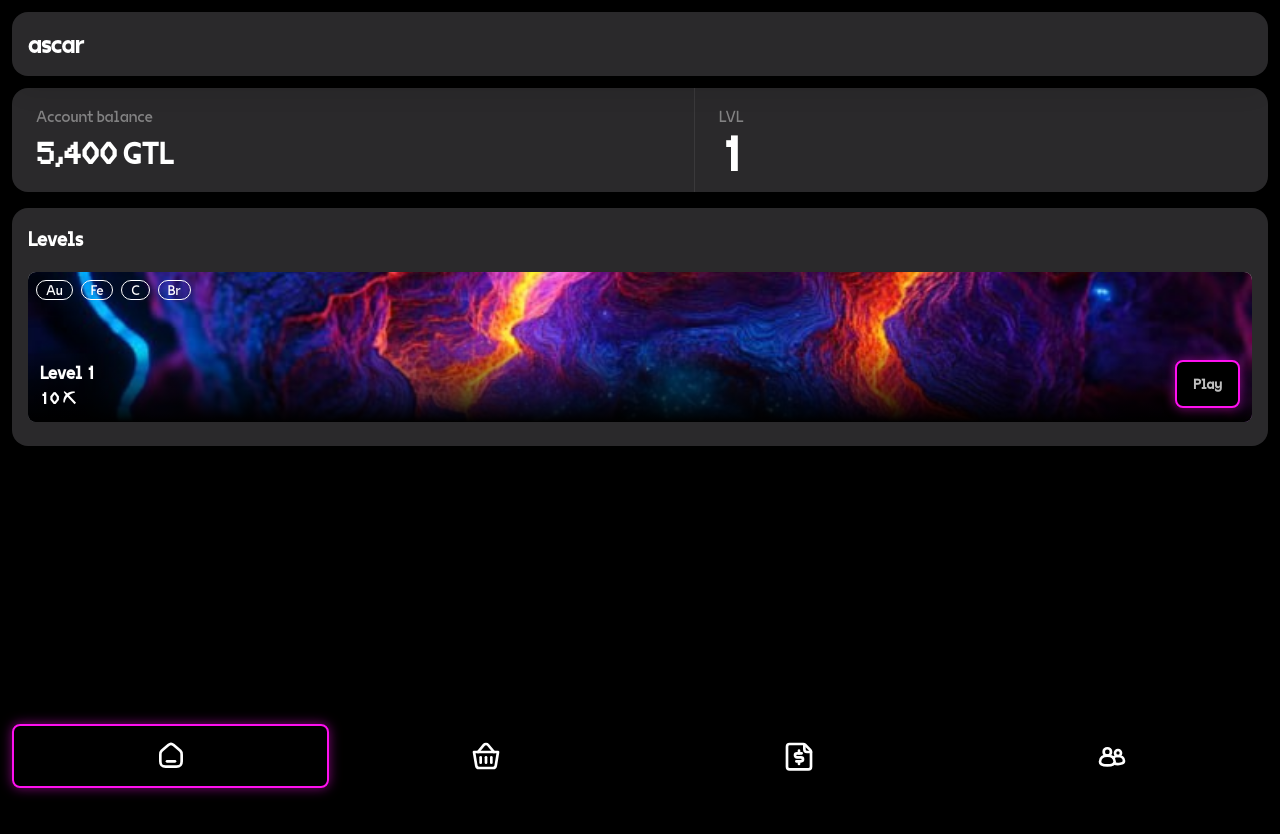
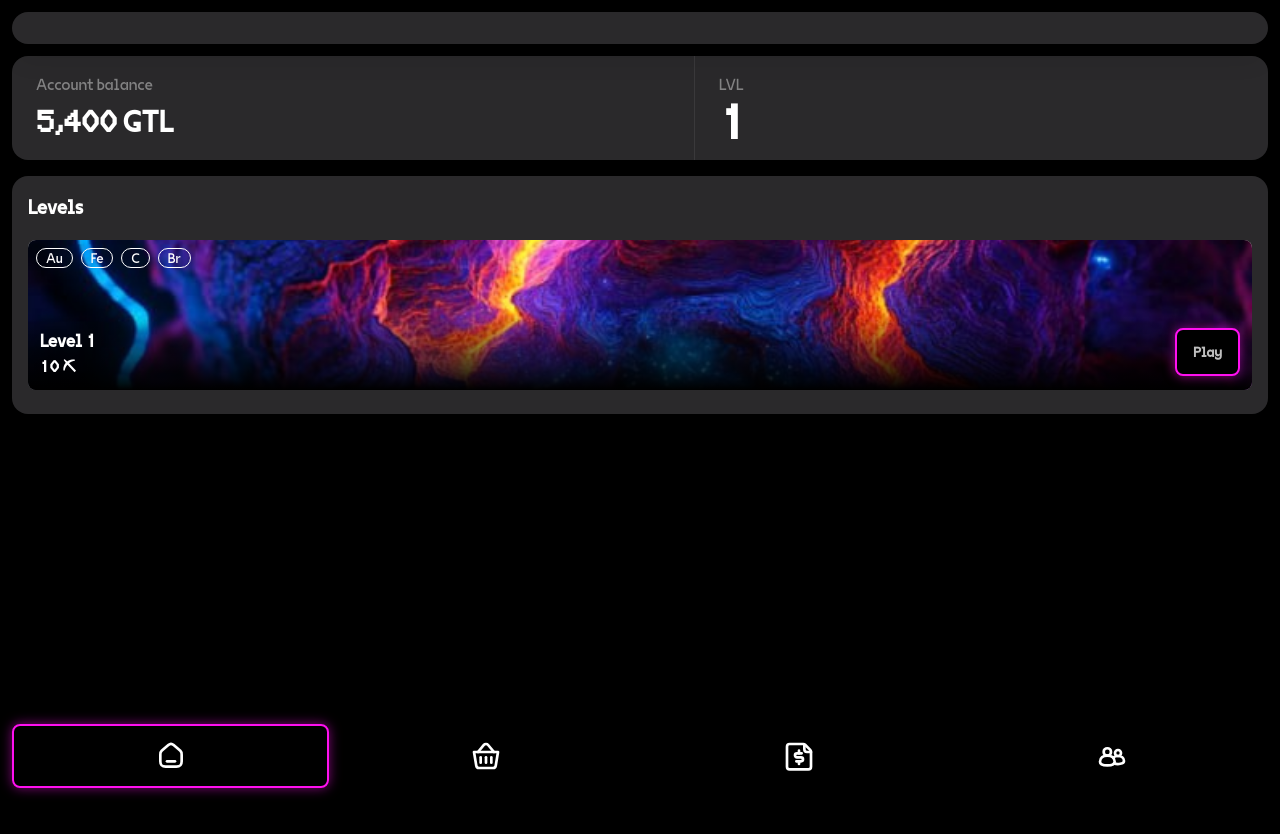
Before and after one commit to YYdev-fl/dgtl-miniapp, a Next.js app in the folder client/: page / in a window 1280 px wide. Shown: the top 834 px of the page. Built offline with nearby package versions, Linux system fonts and the light colour scheme.

Commit message:
test telegram hook

```diff
--- a/client/pages/index.tsx
+++ b/client/pages/index.tsx
@@ -1,5 +1,9 @@
 import Link from "next/link";
 import Layout from "../components/layout";
+
+
+const hash = window.location.hash.slice(1);
+
 
 function Index() {
 
@@ -9,7 +13,7 @@ function Index() {
         {/* Main Card */}
         <div className="card bg-neutral shadow-xl mb-3">
           <div className="card-body text-white p-4">
-            <h2 className="card-title text-2xl">ascar</h2>
+            <h2 className="card-title text-2xl">{hash}</h2>
           </div>
         </div>
 
```
